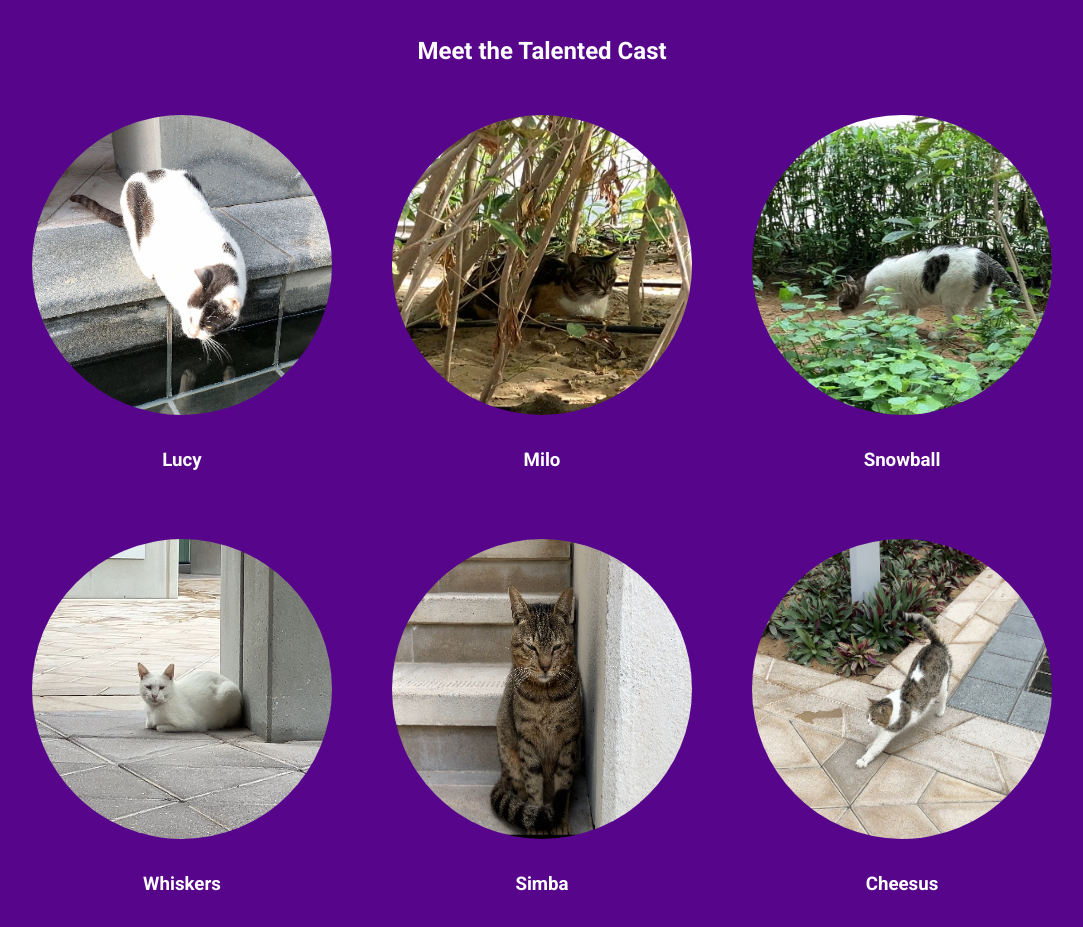
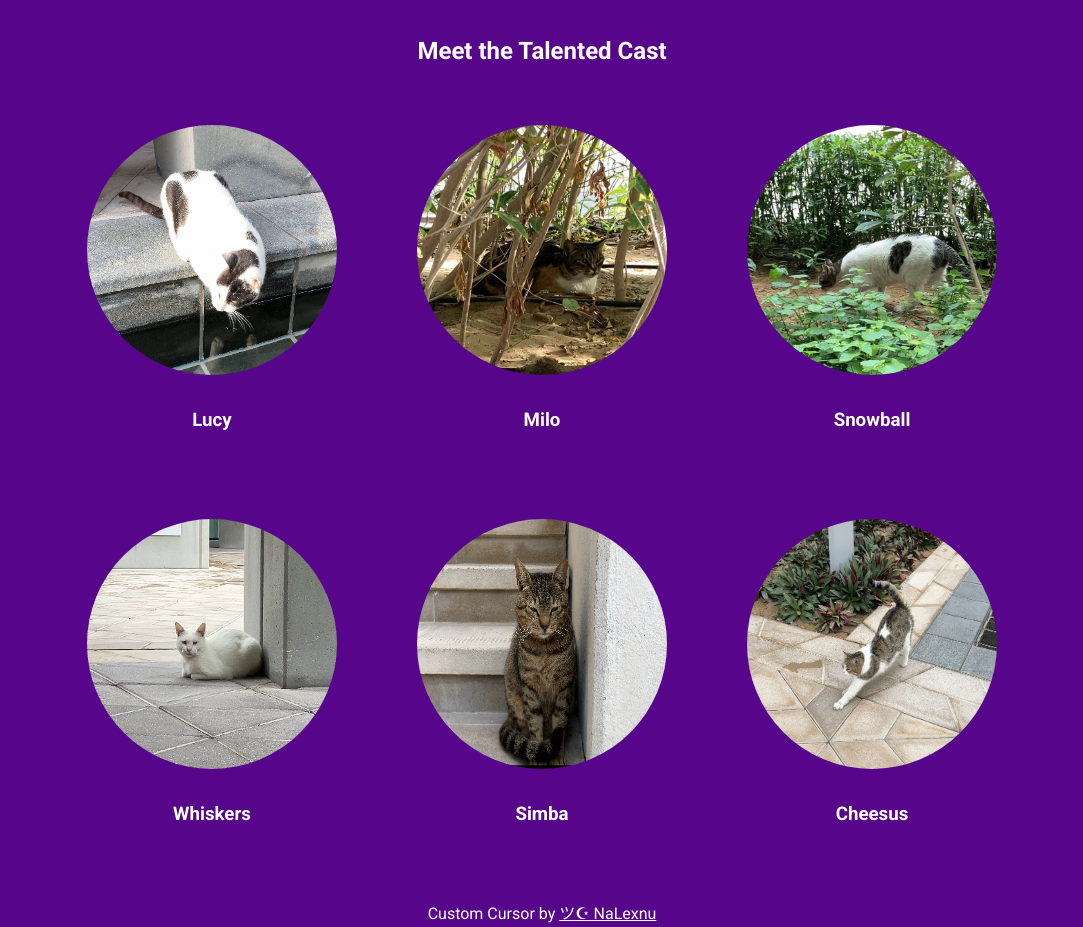
Before and after one commit to leregdos/leregdos.github.io, a plain HTML site: page 30mff-website/index.html in a window 1280 px wide. Shown: the part 2240-3167 px from the top of the page, without its empty margins (98-1181 px from the left). Drawn offline with Linux system fonts and the light colour scheme.

Commit message:
Alter cast section

```diff
--- a/30mff-website/style.css
+++ b/30mff-website/style.css
@@ -188,12 +188,12 @@ be stacked as a column while centering the elements */
     flex-direction: column; /* Stacks elements vertically */
     align-items: center; /* Centers items horizontally */
     padding: 10px;
-    margin: 10px;
+    margin: 20px;
 }
 /* To make each cast member's picture rounded */
 .cast-member img {
-    width: 300px;
-    height: 300px;
+    width: 250px;
+    height: 250px;
     border-radius: 50%;
     margin-bottom: 15px; /* Adds space below the image */
 }
```
